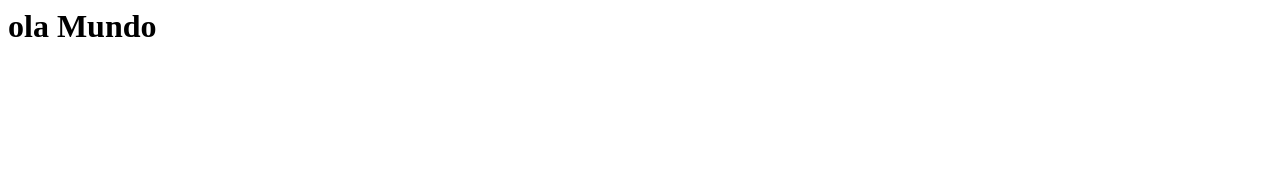
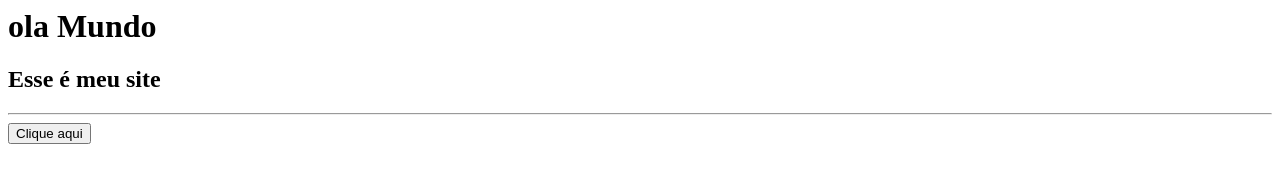
Before and after one commit to jorge-sillva/jorge-sillva.github.io, a plain HTML site: page index.html in a window 1280 px wide. Drawn offline with Linux system fonts and the light colour scheme.

Commit message:
criei o botão

```diff
--- a/index.html
+++ b/index.html
@@ -1 +1,4 @@
 <h1>ola Mundo</h1>
+<h2>Esse é meu site</h2>
+<hr>
+<button>Clique aqui</button>
```
